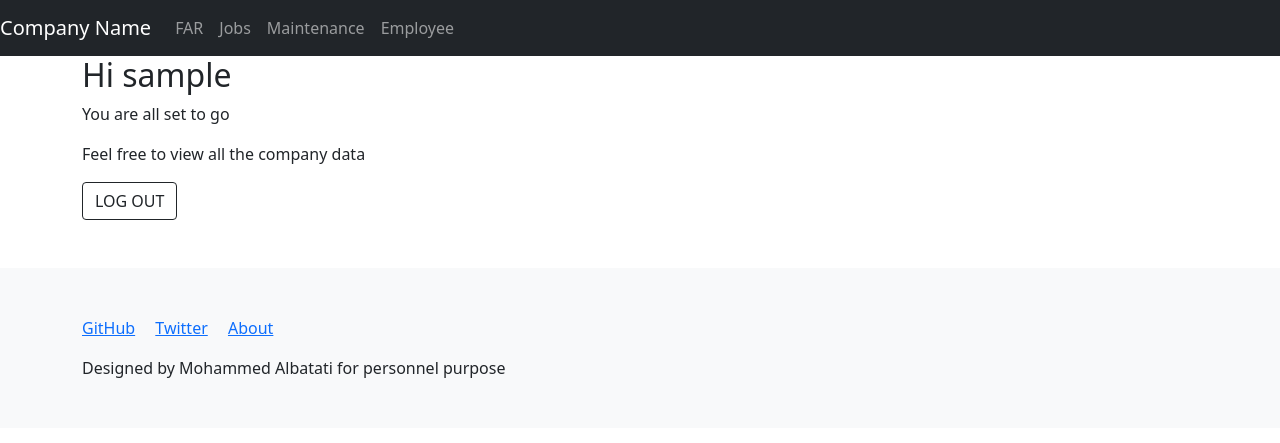
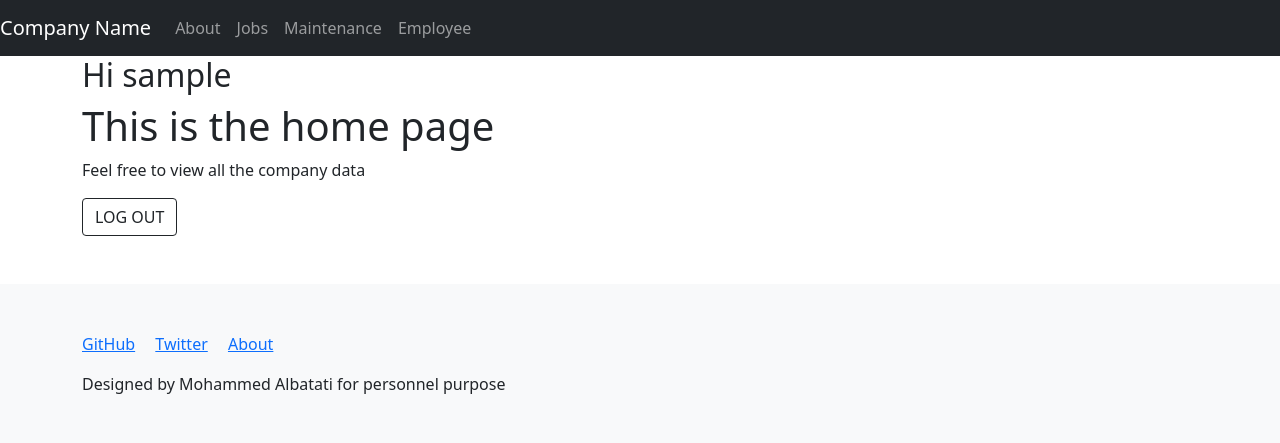
Before and after one commit to wcqrwtqr/equipment_site_django_2022, a Django app: page / in a window 1280 px wide. Shown: the top 443 px of the page. Run offline with Django 3.2, Linux system fonts and the light colour scheme; the visitor is signed in with stand-in values (Sample User, id 1); some libraries are stand-ins or nearby versions.

Commit message:
second commit

```diff
--- a/equipmentApp/settings.py
+++ b/equipmentApp/settings.py
@@ -22,7 +22,7 @@ TEMPLATE_DIR = os.path.join(BASE_DIR,'templates')
 # See https://docs.djangoproject.com/en/3.1/howto/deployment/checklist/
 
 # SECURITY WARNING: keep the secret key used in production secret!
-SECRET_KEY = '0#a=!dwxkwcwnks!ke%+czgjlb4^2$u1*g@t(#(r^a!m6$ac24'
+SECRET_KEY = os.environ.get('SECRET_KEY')
 
 # SECURITY WARNING: don't run with debug turned on in production!
 DEBUG = True
--- a/equipmentApp/urls.py
+++ b/equipmentApp/urls.py
@@ -1,18 +1,3 @@
-"""equipmentApp URL Configuration
-
-The `urlpatterns` list routes URLs to views. For more information please see:
-    https://docs.djangoproject.com/en/3.1/topics/http/urls/
-Examples:
-Function views
-    1. Add an import:  from my_app import views
-    2. Add a URL to urlpatterns:  path('', views.home, name='home')
-Class-based views
-    1. Add an import:  from other_app.views import Home
-    2. Add a URL to urlpatterns:  path('', Home.as_view(), name='home')
-Including another URLconf
-    1. Import the include() function: from django.urls import include, path
-    2. Add a URL to urlpatterns:  path('blog/', include('blog.urls'))
-"""
 from django.contrib import admin
 from django.urls import path
 
@@ -21,4 +6,6 @@ from . import views
 urlpatterns = [
     path('admin/', admin.site.urls),
     path('', views.HomePage.as_view(), name='home'),
+    path('about/', views.AboutUs.as_view(), name='about'),
+    path('thanks/', views.ThanksPage.as_view(), name='thanks'),
 ]
--- a/templates/base.html
+++ b/templates/base.html
@@ -24,7 +24,7 @@
 				<ul class="navbar-nav">
 					{% if user.is_authenticated %}
 					<li class="nav-item ">
-						<a class="nav-link" href="#">FAR</a>
+						<a class="nav-link" href="{%url 'about' %}">About</a>
 					</li>
 					<li class="nav-item">
 						<a class="nav-link" href="#">Jobs</a>
@@ -37,7 +37,7 @@
 					</li>
 					{% else  %}
 					<li class="nav-item">
-						<a class="nav-link" href="#">About us</a>
+						<a class="nav-link" href="{%url 'about' %}">About us</a>
 					</li>
 					{% endif %}
 					<!-- <li class="nav-item"> -->
--- a/templates/index.html
+++ b/templates/index.html
@@ -7,7 +7,7 @@
 {% if user.is_authenticated   %}
 <div >
   <h2>Hi {{ user.username   }}</h2>
-  <p>You are all set to go </p>
+  <h1>This is the home page </h1>
   <p>Feel free to view all the company data</p>
   <a href="#"class="btn btn-outline-dark">LOG OUT</a>
 </div>
```
Also changed, not shown: templates/about_us.html (+6 -5 lines).
